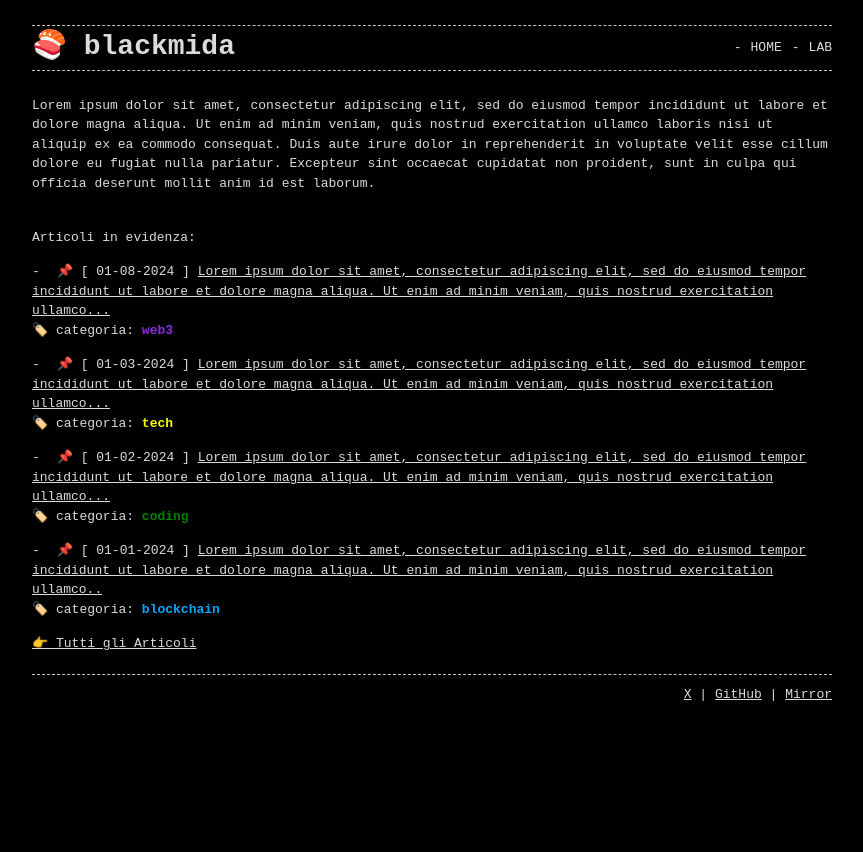
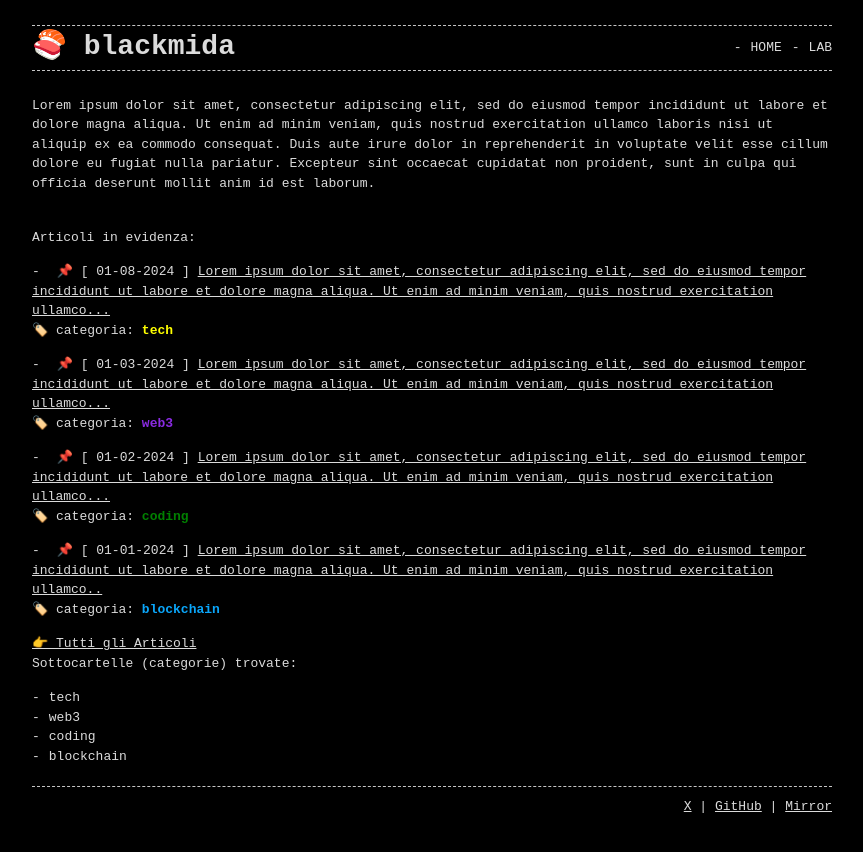
Before and after one commit to 0xBlackmida/0xBlackmida.github.io, a Jekyll site: the page built from index.md, in a window 1280 px wide. Shown: the top 852 px of the page, without its empty margins (208-1071 px from the left). Built offline with Jekyll 4.4.1, drawn with Linux system fonts in a browser that asks for light colours.

Commit message:
category test

```diff
--- a/_layouts/home.html
+++ b/_layouts/home.html
@@ -25,3 +25,24 @@ layout: default
 
   <a href="{{ post.url | relative_url }}"> 👉 Tutti gli Articoli </a>
 {%- endif -%}
+
+
+{%- assign unique_categories = "" | split: "" -%}
+
+{%- for post in site.posts -%}
+  {%- assign category_list = post.categories -%}
+  {%- for category in category_list -%}
+    {%- unless unique_categories contains category -%}
+      {%- assign unique_categories = unique_categories | push: category -%}
+    {%- endunless -%}
+  {%- endfor -%}
+{%- endfor -%}
+
+{%- if unique_categories.size > 0 -%}
+<p>Sottocartelle (categorie) trovate:</p>
+<ul>
+  {%- for category in unique_categories -%}
+    <li>{{ category }}</li>
+  {%- endfor -%}
+</ul>
+{%- endif -%}
--- a/_posts/tech/2024-08-01-blockchain.md
+++ b/_posts/tech/2024-08-01-blockchain.md
@@ -2,7 +2,7 @@
 layout: post
 title: Lorem ipsum dolor sit amet, consectetur adipiscing elit, sed do eiusmod tempor incididunt ut labore et dolore magna aliqua. Ut enim ad minim veniam, quis nostrud exercitation ullamco...
 date: 2024-08-01 09:00:00 +0100
-categories: web3
+categories: tech
 pinned: true
 ---
 
--- a/_posts/web3/2024-03-01-third-post.md
+++ b/_posts/web3/2024-03-01-third-post.md
@@ -2,7 +2,7 @@
 layout: post
 title: Lorem ipsum dolor sit amet, consectetur adipiscing elit, sed do eiusmod tempor incididunt ut labore et dolore magna aliqua. Ut enim ad minim veniam, quis nostrud exercitation ullamco...
 date: 2024-03-01 09:00:00 +0100
-categories: tech
+categories: web3
 pinned: true
 ---
 
```
